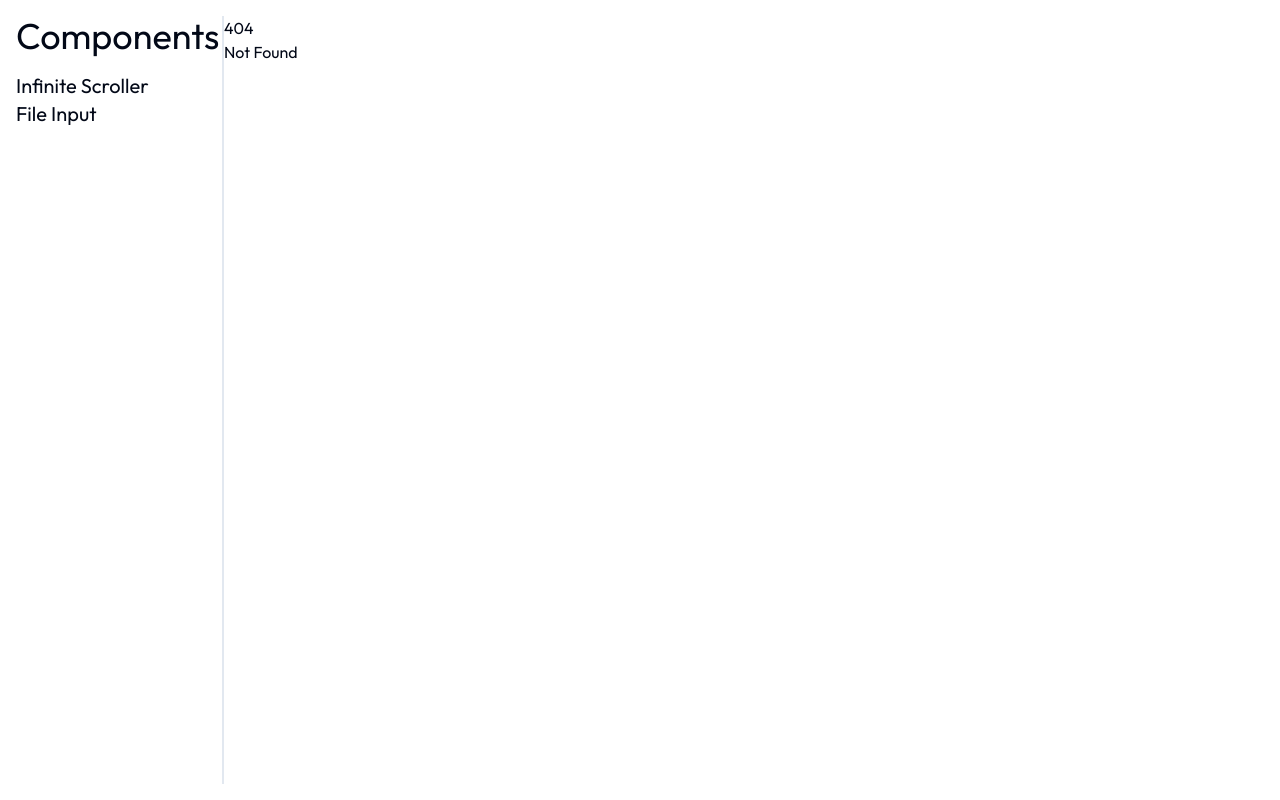
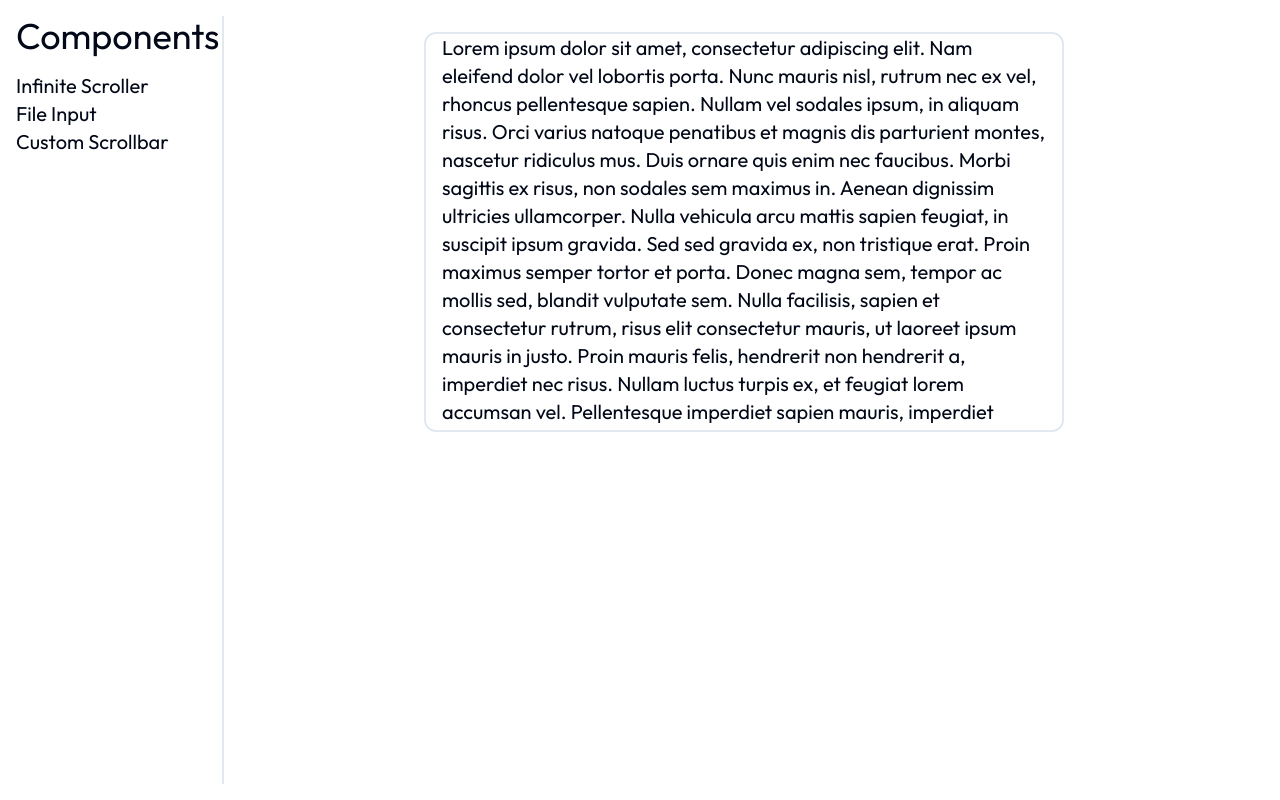
Before and after one commit to shresthashreejan/components, a SvelteKit app: page /customscrollbar in a window 1280 px wide. Before the commit this address had no page. Built offline with nearby package versions, Linux system fonts and the light colour scheme.

Commit message:
Added changes for dynamically loading components

```diff
--- a/src/lib/components/CustomScrollbar/CustomScrollbar.css
+++ b/src/lib/components/CustomScrollbar/CustomScrollbar.css
@@ -10,4 +10,5 @@ html {
 ::-webkit-scrollbar-thumb {
 	background-color: rgba(160, 160, 160, 0.5);
 	cursor: pointer;
+	border-radius: 12px;
 }
--- /dev/null
+++ b/src/lib/components/CustomScrollbar/CustomScrollbar.svelte
@@ -0,0 +1,39 @@
+<script lang="ts">
+	import './CustomScrollbar.css';
+</script>
+
+<main class="flex justify-center p-4">
+	<div class="h-[50vh] w-[50vw] rounded-xl border-2">
+		<div class="flex h-full justify-center overflow-auto px-4 text-xl">
+			Lorem ipsum dolor sit amet, consectetur adipiscing elit. Nam eleifend dolor vel lobortis
+			porta. Nunc mauris nisl, rutrum nec ex vel, rhoncus pellentesque sapien. Nullam vel sodales
+			ipsum, in aliquam risus. Orci varius natoque penatibus et magnis dis parturient montes,
+			nascetur ridiculus mus. Duis ornare quis enim nec faucibus. Morbi sagittis ex risus, non
+			sodales sem maximus in. Aenean dignissim ultricies ullamcorper. Nulla vehicula arcu mattis
+			sapien feugiat, in suscipit ipsum gravida. Sed sed gravida ex, non tristique erat. Proin
+			maximus semper tortor et porta. Donec magna sem, tempor ac mollis sed, blandit vulputate sem.
+			Nulla facilisis, sapien et consectetur rutrum, risus elit consectetur mauris, ut laoreet ipsum
+			mauris in justo. Proin mauris felis, hendrerit non hendrerit a, imperdiet nec risus. Nullam
+			luctus turpis ex, et feugiat lorem accumsan vel. Pellentesque imperdiet sapien mauris,
+			imperdiet pretium augue egestas tincidunt. Nullam quis euismod augue. Praesent tincidunt
+			tortor a ex imperdiet, ut tempus dui molestie. Etiam et mi euismod, mattis lectus eu, blandit
+			ante. Quisque accumsan egestas tincidunt. Nam laoreet tellus mattis scelerisque pharetra. Nam
+			eget sem dictum, pellentesque nisl sit amet, viverra tellus. Mauris tempor faucibus mi nec
+			sollicitudin. Morbi feugiat molestie tellus vulputate egestas. Quisque non efficitur metus.
+			Praesent malesuada luctus varius. Ut pharetra in urna ac pharetra. Nunc condimentum arcu nec
+			velit pharetra maximus. Vestibulum commodo faucibus massa nec euismod. In in lectus nibh.
+			Praesent aliquam odio ut massa tristique aliquam. Nunc ultrices tellus non porttitor vehicula.
+			Lorem ipsum dolor sit amet, consectetur adipiscing elit. Quisque ut lacus eget sem viverra
+			fermentum a ut lectus. Phasellus orci libero, placerat vel finibus ut, faucibus quis ligula.
+			Quisque vitae sem ac arcu convallis volutpat. Donec quis vulputate dolor. Nulla interdum orci
+			ac dolor porta, vel sollicitudin dui rhoncus. Aliquam quis sem ac purus hendrerit condimentum
+			in sed magna. Mauris sodales sapien vel tortor porta, ut dapibus eros tincidunt. Pellentesque
+			vitae neque vel arcu semper consequat eu ut turpis. Nunc felis diam, pretium vitae finibus eu,
+			semper nec augue. Vivamus efficitur gravida est a porta. Proin blandit lectus felis, vel
+			semper quam euismod vel. Interdum et malesuada fames ac ante ipsum primis in faucibus. Sed in
+			diam magna. Nullam pulvinar justo et ex accumsan, suscipit rutrum velit porttitor. Nam
+			feugiat, lacus et lacinia lacinia, urna nisl rhoncus libero, ac mollis erat erat sit amet
+			magna.
+		</div>
+	</div>
+</main>
--- /dev/null
+++ b/src/lib/data/Components.svelte.ts
@@ -0,0 +1,7 @@
+import type { ComponentInfo } from '$lib/types/types';
+
+export async function traverseDirectory(): Promise<ComponentInfo[]> {
+	const response = await fetch('src/lib/data/components.json');
+	const data = await response.json();
+	return data;
+}
--- /dev/null
+++ b/src/lib/types/types.ts
@@ -0,0 +1,4 @@
+export interface ComponentInfo {
+	componentName: string;
+	apiName: string;
+}
--- a/src/routes/+layout.svelte
+++ b/src/routes/+layout.svelte
@@ -12,6 +12,9 @@
 				>Infinite Scroller</a
 			>
 			<a href="/fileinput" class="text-xl transition-opacity hover:opacity-60">File Input</a>
+			<a href="/customscrollbar" class="text-xl transition-opacity hover:opacity-60"
+				>Custom Scrollbar</a
+			>
 		</div>
 	</section>
 	<section class="main-container w-10/12">
--- /dev/null
+++ b/src/routes/customscrollbar/+page.svelte
@@ -0,0 +1,7 @@
+<script lang="ts">
+	import CustomScrollbar from '$lib/components/CustomScrollbar/CustomScrollbar.svelte';
+</script>
+
+<main>
+	<CustomScrollbar />
+</main>
--- a/src/routes/fileinput/+page.svelte
+++ b/src/routes/fileinput/+page.svelte
@@ -2,7 +2,18 @@
 	import FileInput from '$lib/components/FileInput/FileInput.svelte';
 </script>
 
-<main>
-	<div class="top-container h-1/2"><FileInput /></div>
-	<div class="bottom-container h-1/2"><header>File Input</header></div>
+<main class="viewer-container flex flex-col">
+	<div class="top-container overflow-auto">
+		<FileInput />
+	</div>
+	<div class="bottom-container flex-grow overflow-auto px-4">
+		<header class="text-4xl">File Input</header>
+	</div>
 </main>
+
+<style>
+	.viewer-container {
+		min-height: calc(100vh - 2rem);
+		overflow-y: auto;
+	}
+</style>
--- /dev/null
+++ b/src/routes/layout.ts
@@ -0,0 +1,3 @@
+import type { ComponentInfo } from '$lib/types/types';
+
+export let componentInfo: ComponentInfo[] = [];
--- /dev/null
+++ b/src/routes/viewer/+page.svelte
@@ -0,0 +1,35 @@
+<script lang="ts">
+	import type { ComponentInfo } from '$lib/types/types';
+	import { traverseDirectory } from '$lib/data/Components.svelte';
+
+	let componentsData: ComponentInfo[] = [];
+
+	async function loadComponents() {
+		componentsData = await traverseDirectory();
+
+		const loadedComponents: ComponentInfo[] = [];
+		for (const { apiName } of componentsData) {
+			const module = await import(`$lib/components/${apiName}/${apiName}.svelte`);
+			loadedComponents.push(module.default);
+		}
+		console.log(loadedComponents);
+	}
+
+	$effect(() => {
+		loadComponents();
+	});
+</script>
+
+<main class="viewer-container flex flex-col">
+	<div class="top-container overflow-auto"></div>
+	<div class="bottom-container flex-grow overflow-auto px-4">
+		<header class="text-4xl">Placeholder</header>
+	</div>
+</main>
+
+<style>
+	.viewer-container {
+		min-height: calc(100vh - 2rem);
+		overflow-y: auto;
+	}
+</style>
```
Also changed, not shown: package.json (+6 -5 lines), src/lib/data/components.json (added), 1 other file (tests, documents, lock files or other folders).
